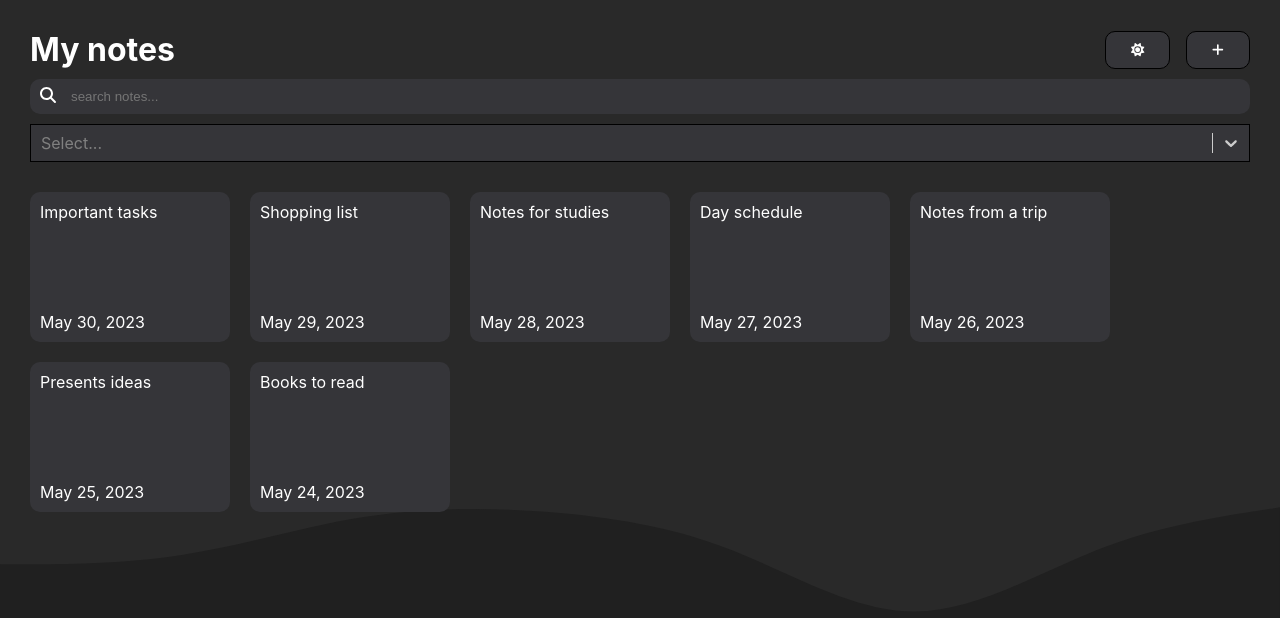
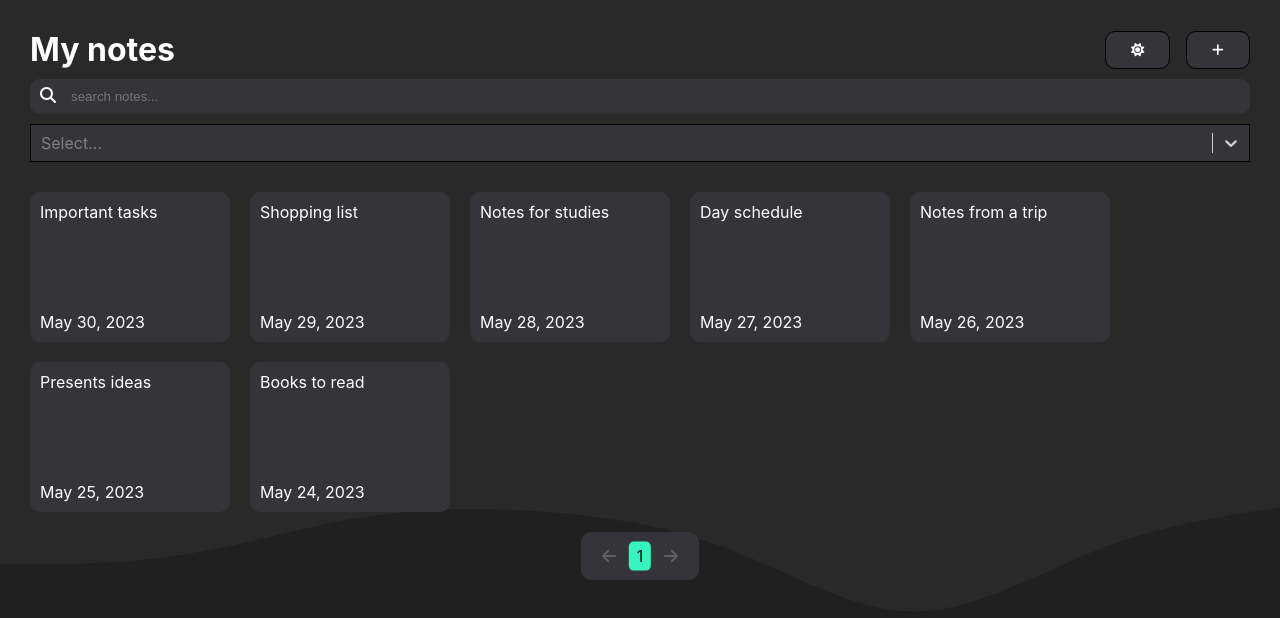
Before and after one commit to malinuuus/note-taking-app-react, a React (Vite) app: page / in a window 1280 px wide. Shown: the top 618 px of the page. Built offline with nearby package versions, Linux system fonts and the light colour scheme; no server answers.

Commit message:
Add pagination interface under notes elements

```diff
--- a/src/App.tsx
+++ b/src/App.tsx
@@ -38,7 +38,7 @@ function App() {
 
   const fetchNotesData = async () => {
     try {
-      const fetchedNotes = await getNotes(15)
+      const fetchedNotes = await getNotes(40)
       setNotes(fetchedNotes)
     } catch (err) {
       // if fetchings fails, load testNotes
--- /dev/null
+++ b/src/components/Pagination/index.tsx
@@ -0,0 +1,46 @@
+import { faArrowLeft, faArrowRight } from '@fortawesome/free-solid-svg-icons'
+import { FAIcon } from '../../styles'
+import { PaginationWrapper } from './styles'
+import { Link } from 'react-router-dom'
+
+type PaginationProps = {
+  pagesCount: number
+  currentPage: number
+}
+
+export const Pagination = ({ pagesCount, currentPage }: PaginationProps) => {
+  const prevArrowClass = currentPage === 1 ? 'disabled' : ''
+  const nextArrowClass = currentPage === pagesCount ? 'disabled' : ''
+
+  return (
+    <PaginationWrapper>
+      <ul>
+        <li className='arrow'>
+          <Link
+            to={`?page=${currentPage - 1}`}
+            aria-label='previous page'
+            className={prevArrowClass}
+          >
+            <FAIcon icon={faArrowLeft} className='fa-icon' />
+          </Link>
+        </li>
+        {[...Array(pagesCount).keys()]
+          .map(num => num + 1)
+          .map(num => (
+            <li key={num} className={num === currentPage ? 'active' : ''}>
+              <Link to={`?page=${num}`} className='page-select'>{num}</Link>
+            </li>
+          ))}
+        <li className='arrow'>
+          <Link
+            to={`?page=${currentPage + 1}`}
+            aria-label='next page'
+            className={nextArrowClass}
+          >
+            <FAIcon icon={faArrowRight} className='fa-icon' />
+          </Link>
+        </li>
+      </ul>
+    </PaginationWrapper>
+  )
+}
--- /dev/null
+++ b/src/components/Pagination/styles.ts
@@ -0,0 +1,74 @@
+import { styled } from "styled-components";
+
+export const PaginationWrapper = styled.div`
+  display: flex;
+  justify-content: center;
+  margin-top: 10px;
+
+  ul {
+    list-style: none;
+    display: flex;
+    align-items: center;
+    background: ${props => props.theme.elements};
+    border-radius: 10px;
+    z-index: 1;
+  }
+
+  ul > li {
+    height: 3em;
+    position: relative;
+  }
+
+  ul a {
+    display: flex;
+    align-items: center;
+    text-decoration: none;
+    color: inherit;
+    height: 100%;
+    padding: 0 1em;
+  }
+
+  ul > li,
+  ul .fa-icon {
+    transition: .2s color linear;
+  }
+
+  ul > li:not(.active):hover,
+  ul > li:hover a:not(.disabled) .fa-icon {
+    color: #36f5bf;
+  }
+
+  ul > li:first-child a {
+    padding-right: 0;
+  }
+
+  ul > li:last-child a {
+    padding-left: 0;
+  }
+
+  .disabled {
+    pointer-events: none;
+  }
+
+  .disabled .fa-icon {
+    color: ${props => props.theme.disabledFont};
+  }
+
+  .active {
+    color: black;
+  }
+
+  .active::before {
+    content: '';
+    display: block;
+    width: 1.4em;
+    height: 1.8em;
+    position: absolute;
+    top: 50%;
+    left: 50%;
+    z-index: -1;
+    transform: translate(-50%, -50%);
+    background: #36f5bf;
+    border-radius: 5px;
+  }
+`
--- a/src/pages/Main/index.tsx
+++ b/src/pages/Main/index.tsx
@@ -1,5 +1,5 @@
-import { useContext, useMemo, useState } from 'react'
-import { Link } from "react-router-dom"
+import { useContext, useEffect, useMemo, useState } from 'react'
+import { Link, useLocation, useNavigate } from "react-router-dom"
 import { Note as NoteElement } from '../../components/Note'
 import { Input, InputGroup, NotesContainer } from "./styles"
 import { Header, Button, FAIcon, Wrapper } from "../../styles"
@@ -10,8 +10,16 @@ import { ThemeContext } from '../../context/ThemeContext'
 import { Tag } from '../../App'
 import { TagsSelect } from '../../components/TagsSelect'
 import { Wave } from '../../components/Wave'
+import { Pagination } from '../../components/Pagination'
+
+function useQuery() {
+  const { search } = useLocation();
+
+  return useMemo(() => new URLSearchParams(search), [search]);
+}
 
 const animationDelayFactor = .2;
+const elementsPerPage = 18
 
 export const MainPage = () => {
   const [searchValue, setSearchValue] = useState<string>('');
@@ -19,6 +27,18 @@ export const MainPage = () => {
 
   const { notes } = useContext(NotesContext) as NotesContextType;
   const { themeType, setTheme } = useContext(ThemeContext);
+
+  const navigate = useNavigate()
+  const query = useQuery()
+  const currentPage = query.has('page') ? parseInt(query.get('page') as string, 10) : 1
+  const pagesCount = Math.ceil(notes.length / elementsPerPage)
+
+  useEffect(() => {
+    if (currentPage < 1 || currentPage > pagesCount) {
+      navigate('/')
+    }
+    window.scrollTo(0, 0)
+  })
 
   const filteredNotes = useMemo(() => {
     let filteredNotes = notes.filter(({ title, content }) => {
@@ -70,18 +90,24 @@ export const MainPage = () => {
         <NotesContainer>
         {filteredNotes.length > 0 ? (
           <>
-            {filteredNotes.map((note, i) => (
-              <NoteElement
-                key={note.id}
-                note={note}
-                animationDelay={i * animationDelayFactor}
-              />
+            {filteredNotes
+              .slice(elementsPerPage * (currentPage - 1), elementsPerPage * currentPage)
+              .map((note, i) => (
+                <NoteElement
+                  key={note.id}
+                  note={note}
+                  animationDelay={i * animationDelayFactor}
+                />
             ))}
           </>
         ) : (
           <p>Nothing found</p>
         )}
         </NotesContainer>
+        <Pagination
+          pagesCount={pagesCount}
+          currentPage={currentPage}
+        />
       </Wrapper>
       <Wave />
     </>
--- a/src/styles.tsx
+++ b/src/styles.tsx
@@ -39,4 +39,8 @@ export const Header = styled.div`
 export const FAIcon = styled(FontAwesomeIcon)`
   margin: 0 5px;
   color: ${props => props.theme.fontColor};
+
+  &:hover {
+    color: inherit;
+  }
 `
```
